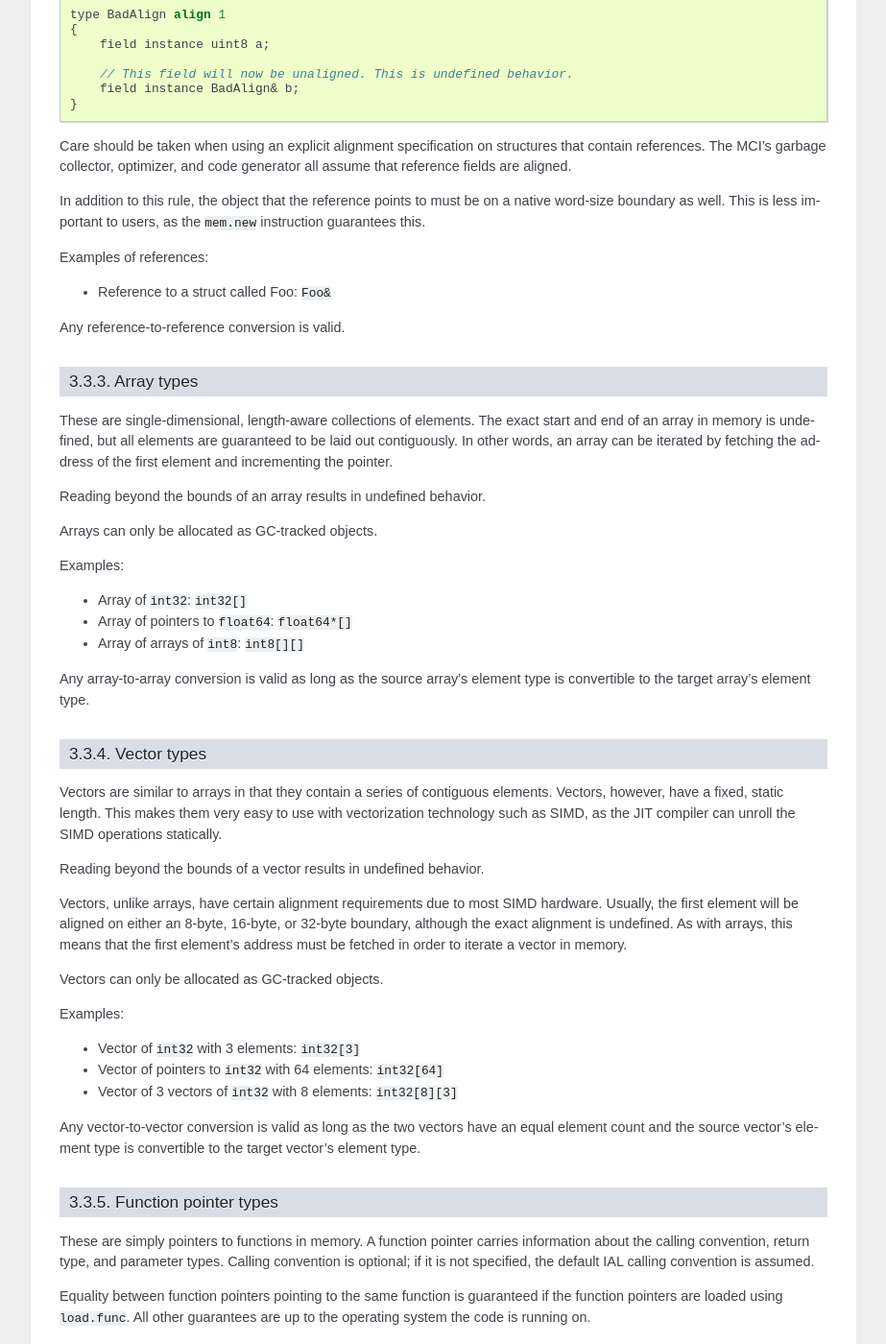
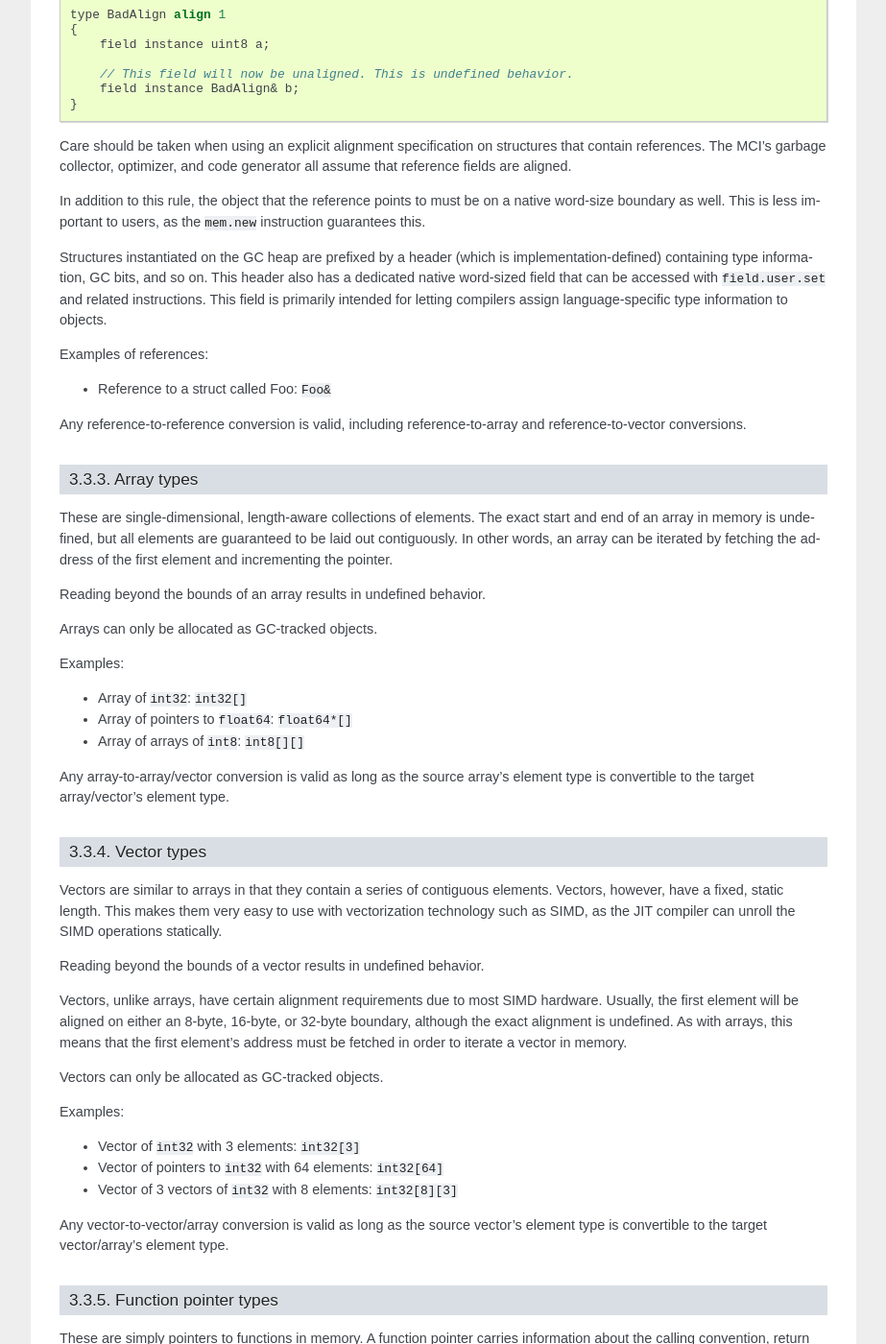
Before and after one commit to lycus/mci, a Sphinx documentation site: the page built from docs/type_system.rst, in a window 1280 px wide and 1400 px high, scrolled down 2836 px. Shown: the whole window at 96% size, without its empty margins (198-1121 px from the left). Built offline with Sphinx 7.4.7, drawn with Linux system fonts in a browser that asks for light colours; some of the changed text lies outside the part shown.

Commit message:
Update type system docs.

```diff
--- a/docs/type_system.rst
+++ b/docs/type_system.rst
@@ -178,11 +178,18 @@ In addition to this rule, the object that the reference points to must be on
 a native word-size boundary as well. This is less important to users, as the
 ``mem.new`` instruction guarantees this.
 
+Structures instantiated on the GC heap are prefixed by a header (which is
+implementation-defined) containing type information, GC bits, and so on. This
+header also has a dedicated native word-sized field that can be accessed with
+``field.user.set`` and related instructions. This field is primarily intended
+for letting compilers assign language-specific type information to objects.
+
 Examples of references:
 
 * Reference to a struct called Foo: ``Foo&``
 
-Any reference-to-reference conversion is valid.
+Any reference-to-reference conversion is valid, including reference-to-array
+and reference-to-vector conversions.
 
 Array types
 -----------
@@ -203,8 +210,8 @@ Examples:
 * Array of pointers to ``float64``: ``float64*[]``
 * Array of arrays of ``int8``: ``int8[][]``
 
-Any array-to-array conversion is valid as long as the source array's element
-type is convertible to the target array's element type.
+Any array-to-array/vector conversion is valid as long as the source array's
+element type is convertible to the target array/vector's element type.
 
 Vector types
 ------------
@@ -230,9 +237,8 @@ Examples:
 * Vector of pointers to ``int32`` with 64 elements: ``int32[64]``
 * Vector of 3 vectors of ``int32`` with 8 elements: ``int32[8][3]``
 
-Any vector-to-vector conversion is valid as long as the two vectors have an
-equal element count and the source vector's element type is convertible to
-the target vector's element type.
+Any vector-to-vector/array conversion is valid as long as the source vector's
+element type is convertible to the target vector/array's element type.
 
 Function pointer types
 ----------------------
@@ -256,4 +262,5 @@ Examples:
 * Function returning ``void``, taking no parameters, with ``cdecl`` calling
   convention: ``void() cdecl``
 
-Function pointers are convertible to any pointer type.
+Function pointers are convertible to any pointer type (including other
+function pointer types).
```
